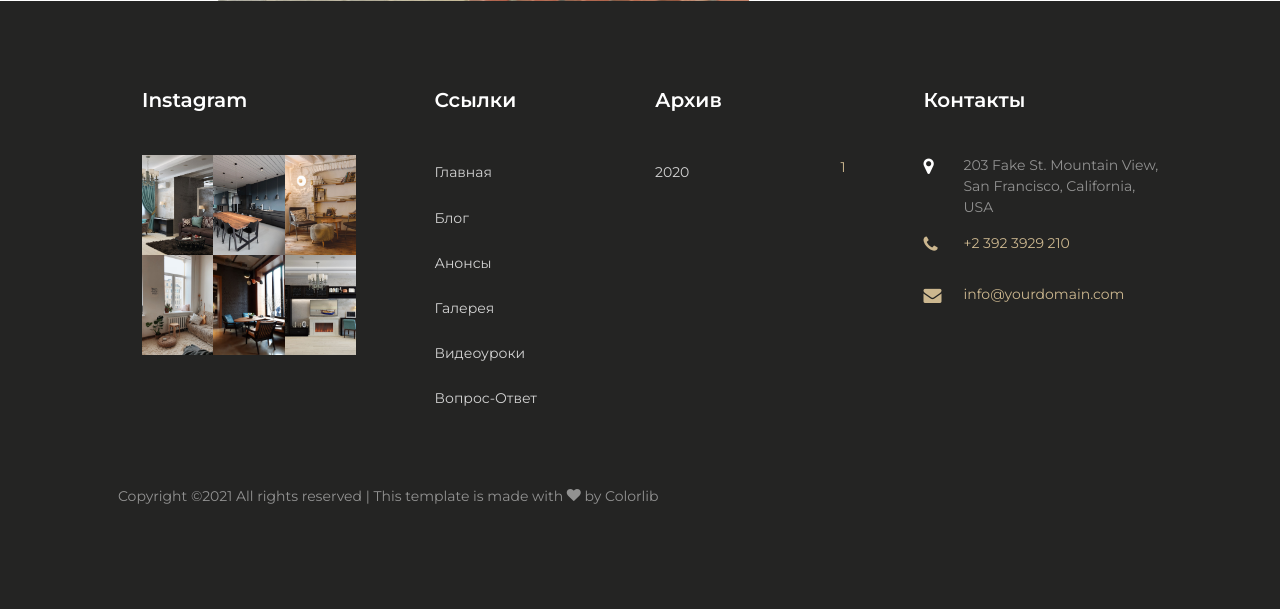
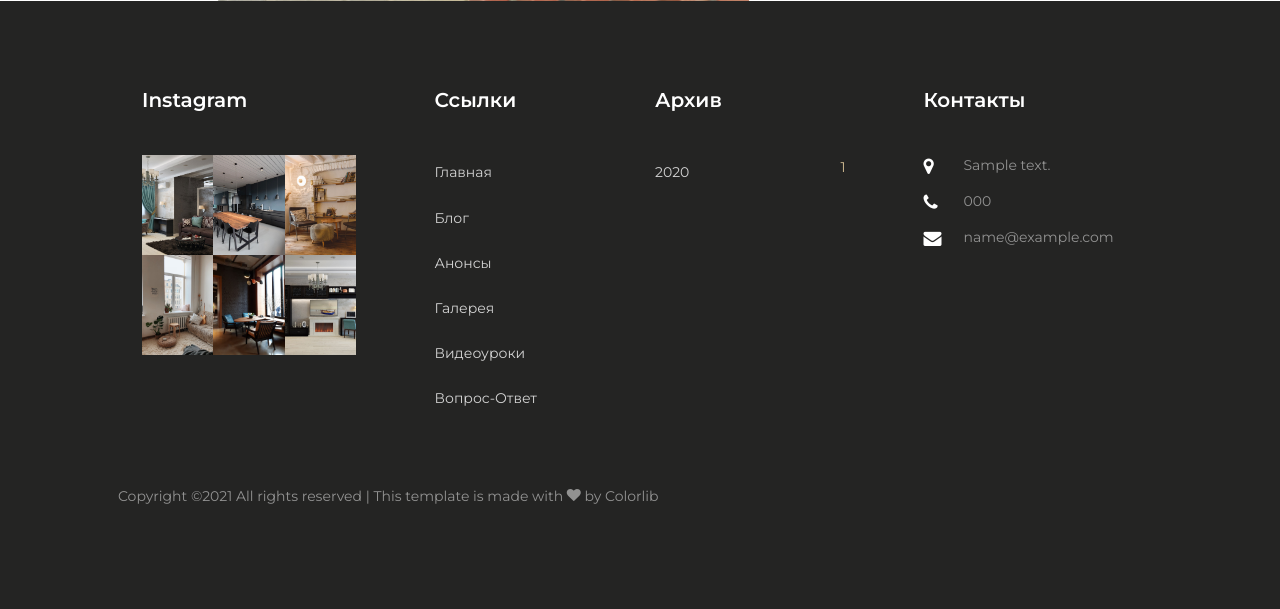
Before and after one commit to fecitpotentiam/chess_blog, a Django app: page / in a window 1280 px wide. Shown: the part 1190-1799 px from the top of the page. Run offline with Django 3.2, Linux system fonts and the light colour scheme; tables that the repository leaves empty hold one stand-in row (values such as "Sample post"); some libraries are stand-ins or nearby versions; some web fonts are replaced.

Commit message:
Added contact info from context

```diff
--- a/blog/context_processors.py
+++ b/blog/context_processors.py
@@ -1,6 +1,6 @@
-from django.db.models import Q, Count
+from django.db.models import Count
 
-from .models import Category, Post
+from .models import Category, MainInformation, Post
 
 
 def get_menu_info(request):
@@ -11,10 +11,12 @@ def get_menu_info(request):
     archived_posts = Post.objects.values('published_date__year').order_by(
         '-published_date__year'
     ).annotate(count=Count('id'))
+    main_information = MainInformation.objects.all().first()
 
     return {
         'latest_posts': latest_posts,
         'categories': categories,
         'posts_count_categories': posts_count_categories,
-        'archived_posts': archived_posts
+        'archived_posts': archived_posts,
+        'main_information': main_information
     }
--- a/templates/footer.html
+++ b/templates/footer.html
@@ -47,11 +47,11 @@
                     <h2 class="ftco-heading-2">Контакты</h2>
                     <div class="block-23 mb-3">
                         <ul>
-                            <li><span class="icon icon-map-marker"></span><span class="text">203 Fake St. Mountain View, San Francisco, California, USA</span>
+                            <li><span class="icon icon-map-marker"></span><span class="text">{{ main_information.address }}</span>
                             </li>
-                            <li><a href="#"><span class="icon icon-phone"></span><span
-                                    class="text">+2 392 3929 210</span></a></li>
-                            <li><a href="#"><span class="icon icon-envelope"></span><span class="text">info@yourdomain.com</span></a>
+                            <li><span class="icon icon-phone"></span><span
+                                    class="text">{{ main_information.phone }}</span></li>
+                            <li><span class="icon icon-envelope"></span><span class="text">{{ main_information.email }}</span>
                             </li>
                         </ul>
                     </div>
--- a/templates/menu.html
+++ b/templates/menu.html
@@ -9,8 +9,8 @@
             <li class="{% if "qa" in request.resolver_match.url_name %}colorlib-active{% endif %}"><a href="/qa">Вопрос-Ответ</a></li>
         </ul>
         <p class="social">
-            <span><a href="#">VK</a></span>
-            <span><a href="#">Instagram</a></span>
+            <span><a href="{{ main_information.vk_link }}">VK</a></span>
+            <span><a href="{{ main_information.instagram_link }}">Instagram</a></span>
         </p>
     </nav>
 
```
